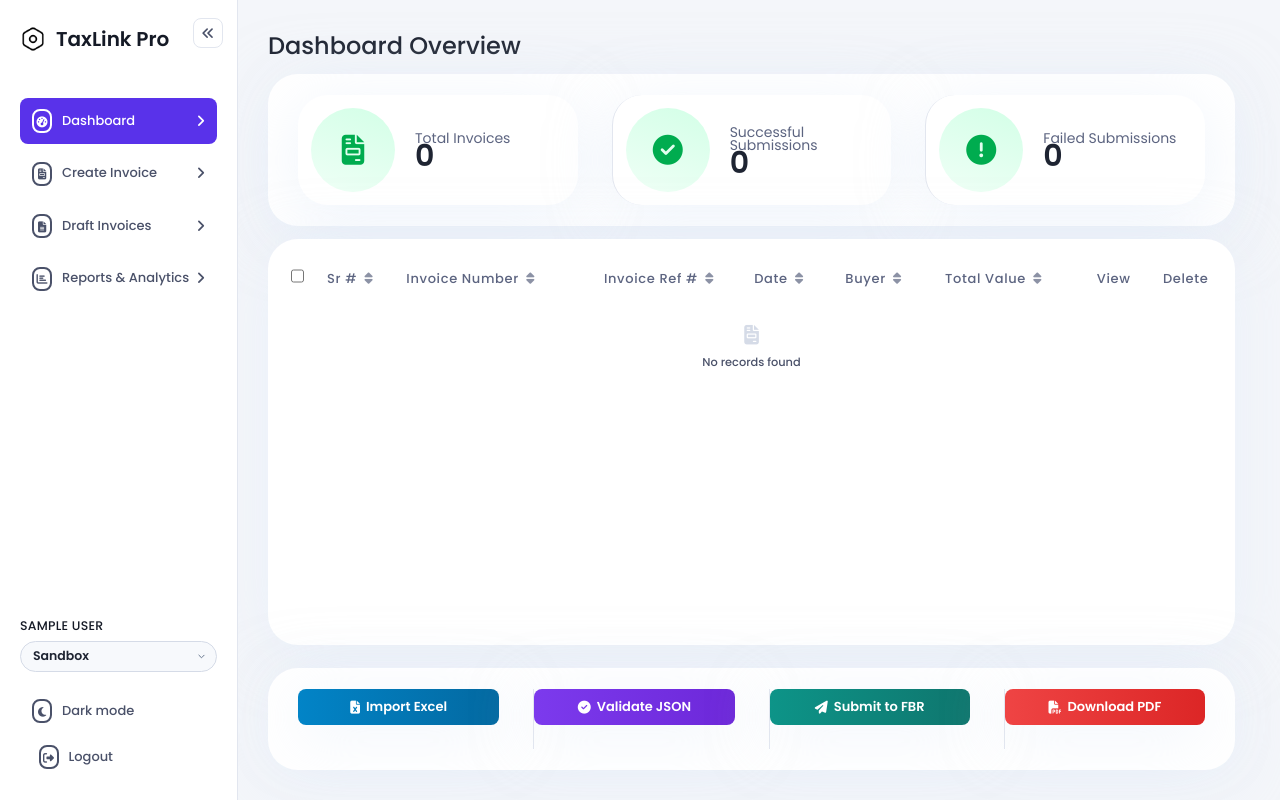
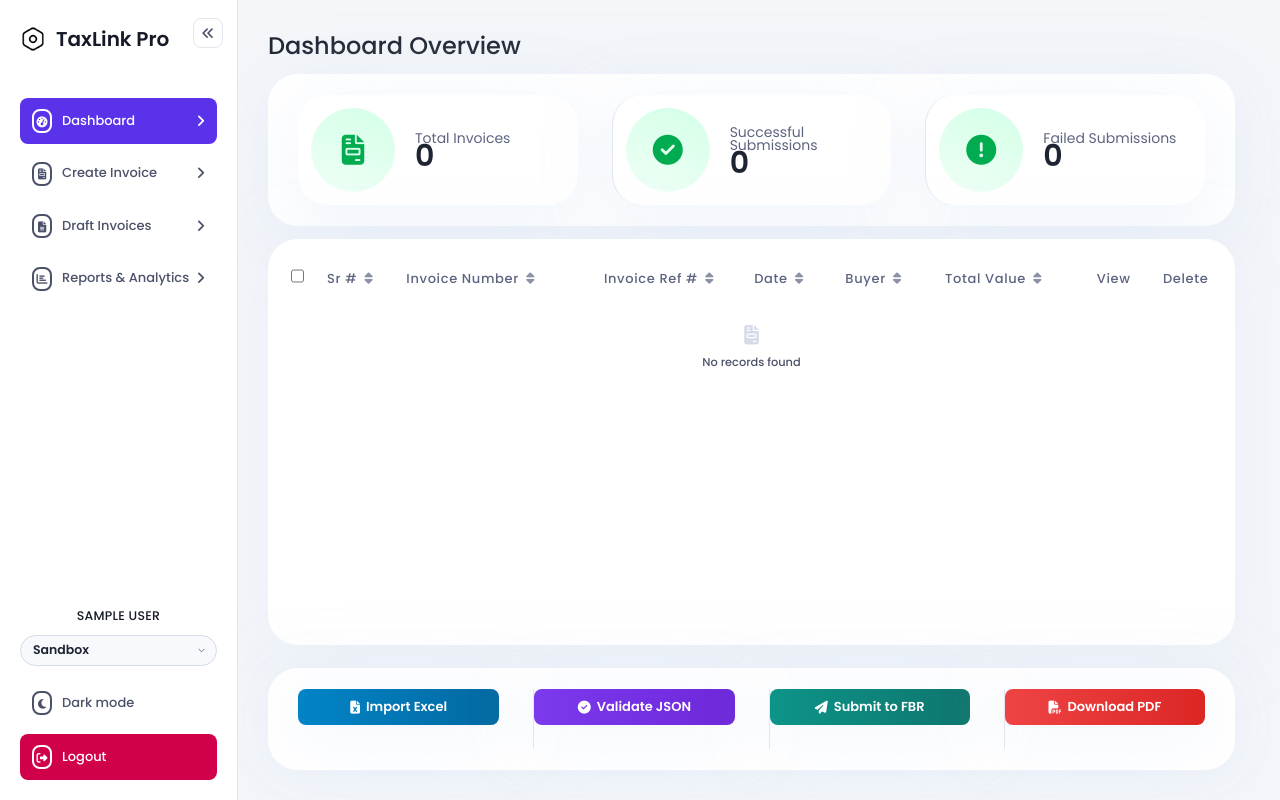
Before and after one commit to sheikhhamid221122/work, a Flask app: page /dashboard in a window 1280 px wide. Run offline with Flask 3, Linux system fonts and the light colour scheme; the visitor is signed in with stand-in values (Sample User, id 1); data that the repository does not hold is empty; some libraries are stand-ins or nearby versions.

Commit message:
Align the sidebar footer and colour Logout as a destructive action
The company name, environment switcher, theme toggle and logout each carried
their own horizontal inset, so their left edges stepped in and out down the
rail. They now share one inset matching the nav items above -- measured at
left:20px, width:197px for all four. The account name is centred as the
heading for that block, and Logout gets the red token so the one destructive
action in the rail isn't visually identical to the theme toggle.

The block stays pinned to the bottom of the sidebar as before.

Co-Authored-By: Claude Opus 5 <noreply@anthropic.com>

```diff
--- a/static/css/taxlink-theme.css
+++ b/static/css/taxlink-theme.css
@@ -1541,9 +1541,7 @@ body.create-invoice-page textarea {
 }
 
 /* Company + environment block: full width of the rail, nothing clipped. */
-.sidebar .px-4.py-4.text-center {
-  padding-inline: 0 !important;
-}
+
 
 .sidebar .sidebar-company-name {
   font-size: 12.5px;
@@ -1580,3 +1578,44 @@ body.create-invoice-page textarea {
   max-width: 1280px;
   margin-inline: auto;
 }
+
+/* ---------------------------------------------------------------------------
+   Sidebar footer: company, environment, theme and logout.
+
+   These sit in a block pinned to the bottom of the rail (margin-top:auto
+   above). They were indented inconsistently with each other, so their left
+   edges stepped in and out. Everything below shares one inset, matching the
+   nav items, so the icons and the switcher line up in a single column.
+   --------------------------------------------------------------------------- */
+
+.sidebar .px-4.py-4.text-center,
+.sidebar .px-2.mt-auto,
+.sidebar .px-2.text-center {
+  padding-inline: 0 !important;
+}
+
+.sidebar .px-4.py-4.text-center {
+  padding-bottom: 14px !important;
+}
+
+/* The account it belongs to reads as a heading for the block, so centre it. */
+.sidebar .sidebar-company-name {
+  text-align: center;
+  margin-bottom: 6px;
+}
+
+/* Logout is the one destructive action in the rail -- colour it accordingly
+   rather than leaving it indistinguishable from Dark mode. */
+.sidebar .sidebar-item[href="/logout"] {
+  background: var(--tlp-red) !important;
+  color: var(--tlp-on-accent) !important;
+  margin-top: 8px;
+}
+
+.sidebar .sidebar-item[href="/logout"] i {
+  color: var(--tlp-on-accent) !important;
+}
+
+.sidebar .sidebar-item[href="/logout"]:hover {
+  filter: brightness(0.92);
+}
```
